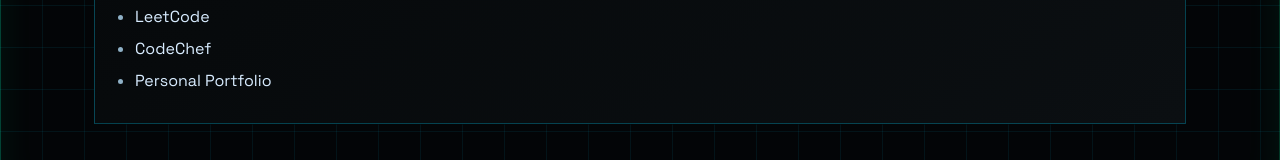
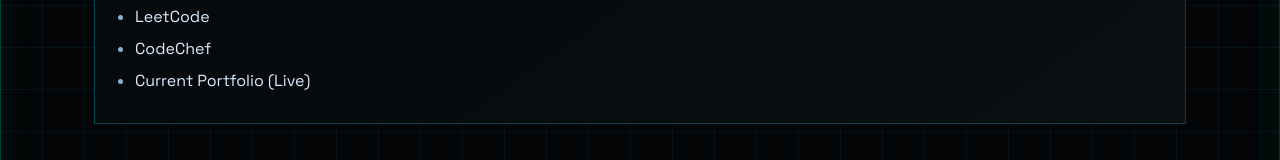
Before and after one commit to AnujYadav-1915/updated-portfolio-website, a React (Create React App) app: page / in a window 1280 px wide. Shown: the part 3162-3322 px from the top of the page. Built offline with nearby package versions, Linux system fonts and the light colour scheme.

Commit message:
Clarify live portfolio link label in contact section

```diff
--- a/src/pages/PortfolioPage.js
+++ b/src/pages/PortfolioPage.js
@@ -181,7 +181,7 @@
             <li><a href={portfolioData.links.github} target="_blank" rel="noreferrer">GitHub</a></li>
             <li><a href={portfolioData.links.leetcode} target="_blank" rel="noreferrer">LeetCode</a></li>
             <li><a href={portfolioData.links.codechef} target="_blank" rel="noreferrer">CodeChef</a></li>
-            <li><a href={portfolioData.links.portfolio} target="_blank" rel="noreferrer">Personal Portfolio</a></li>
+            <li><a href={portfolioData.links.portfolio} target="_blank" rel="noreferrer">Current Portfolio (Live)</a></li>
           </ul>
         </div>
       </section>
```
